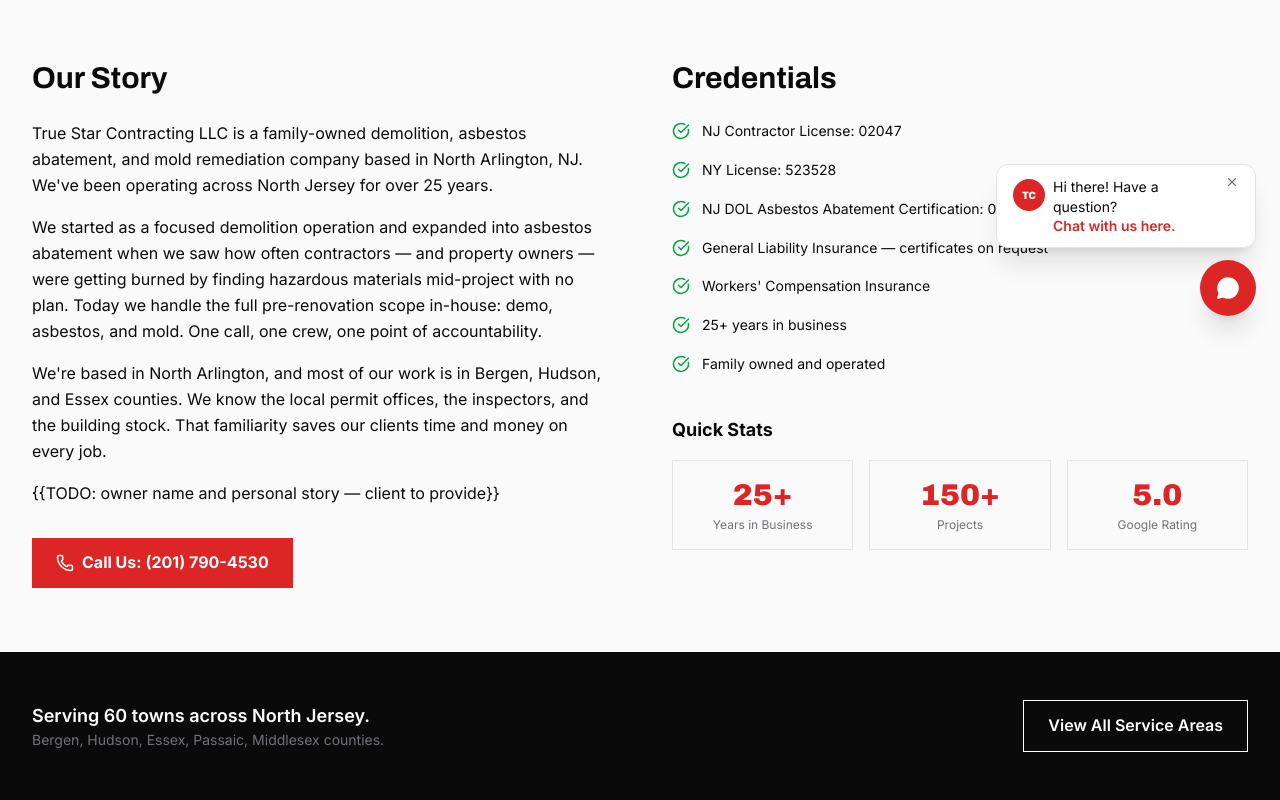
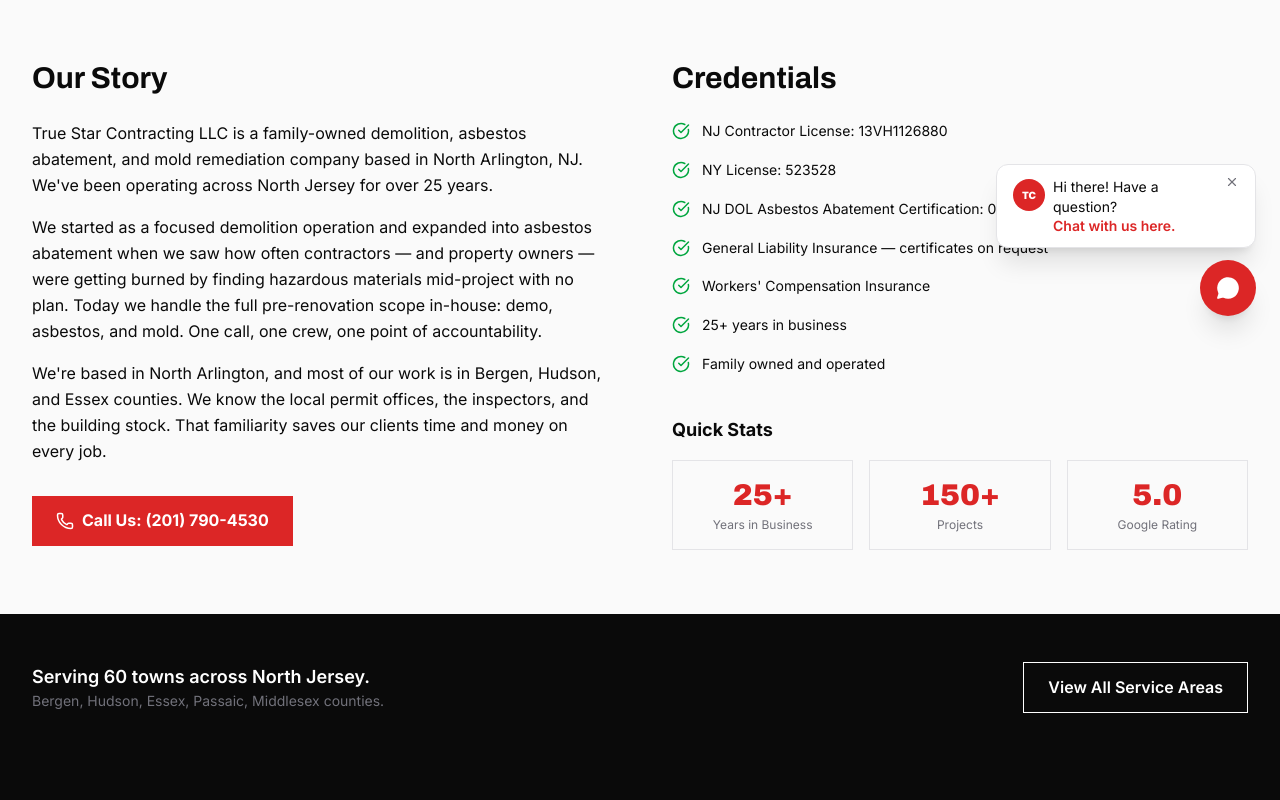
Before and after one commit to Aavash-L/truestar, a Next.js app: page /about in a window 1280 px wide. Shown: the part 460-1260 px from the top of the page. Built offline with nearby package versions, Linux system fonts and the light colour scheme.

Commit message:
Update NJ contractor license to 13VH1126880 and remove owner story placeholder from About page

```diff
--- a/src/app/about/page.tsx
+++ b/src/app/about/page.tsx
@@ -38,10 +38,6 @@
                 </p>
                 <p>
                   We&apos;re based in North Arlington, and most of our work is in Bergen, Hudson, and Essex counties. We know the local permit offices, the inspectors, and the building stock. That familiarity saves our clients time and money on every job.
-                </p>
-                <p>
-                  {/* TODO: add owner bio/story if provided by client */}
-                  {"{{TODO: owner name and personal story — client to provide}}"}
                 </p>
               </div>
 
--- a/src/data/siteConfig.ts
+++ b/src/data/siteConfig.ts
@@ -39,7 +39,7 @@
     googleReviewCount: 42,
   },
   licenses: {
-    njLicense: "02047",
+    njLicense: "13VH1126880",
     nyLicense: "523528",
     njDep: "02047",
   },
```
